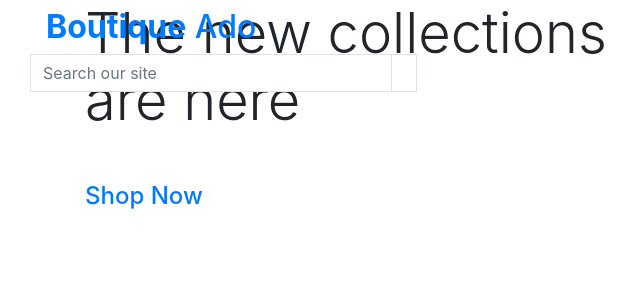
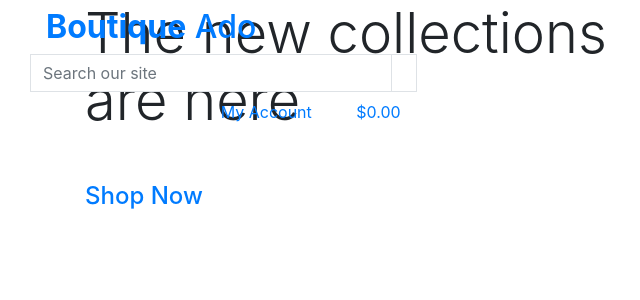
Before and after one commit to Grawnya/boutique-ado, a Django app: page / in a window 1280 px wide. Shown: the top 300 px of the page, without its empty margins (0-640 px from the left). Run offline with Django 3.2, Linux system fonts and the light colour scheme.

Commit message:
added main page header

```diff
--- a/templates/base.html
+++ b/templates/base.html
@@ -63,8 +63,42 @@
             </div>
             <div class="col-12 col-lg-4 my-auto py-1 py-lg-0">
                 <ul class="list-inline list-unstyled text-center text-lg-right my-0">
-                    <li class="list-inline-item dropdown"></li>
-                    <li class="list-inline-item"></li>
+                    <li class="list-inline-item dropdown">
+                        <a class="text-black nav-link" href="#" id="user-options" data-toggle="dropdown"
+                            aria-haspopup="true" aria-expanded="false">
+                            <div class="text-center">
+                                <div><i class="fas fa-user fa-lg"></i></div>
+                                <p class="my-0">My Account</p>
+                            </div>
+                        </a>
+                        <div class="dropdown-menu border-0" aria-labelledby="user-options">
+                            {% if request.user.is_authenticated %}
+                            {% if request.user.is_superuser %}
+                            <a href="" class="dropdown-item">Product Management</a>
+                            {% endif %}
+                            <a href="" class="dropdown-item">My Profile</a>
+                            <a href="{% url 'account_logout' %}" class="dropdown-item">Logout</a>
+                            {% else %}
+                            <a href="{% url 'account_signup' %}" class="dropdown-item">Register</a>
+                            <a href="{% url 'account_login' %}" class="dropdown-item">Login</a>
+                            {% endif %}
+                        </div>
+                    </li>
+                    <li class="list-inline-item">
+                        <a class="{% if grand_total %}text-info font-weight-bold{% else %}text-black{% endif %} nav-link"
+                            href="">
+                            <div class="text-center">
+                                <div><i class="fas fa-shopping-bag fa-lg"></i></div>
+                                <p class="my-0">
+                                    {% if grand_total %}
+                                        ${{ grand_total|floatformat:2 }}
+                                    {% else %}
+                                        $0.00
+                                    {% endif %}
+                                </p>
+                            </div>
+                        </a>
+                    </li>
                 </ul>
             </div>
         </div>
```
Also changed, not shown: README.md.
